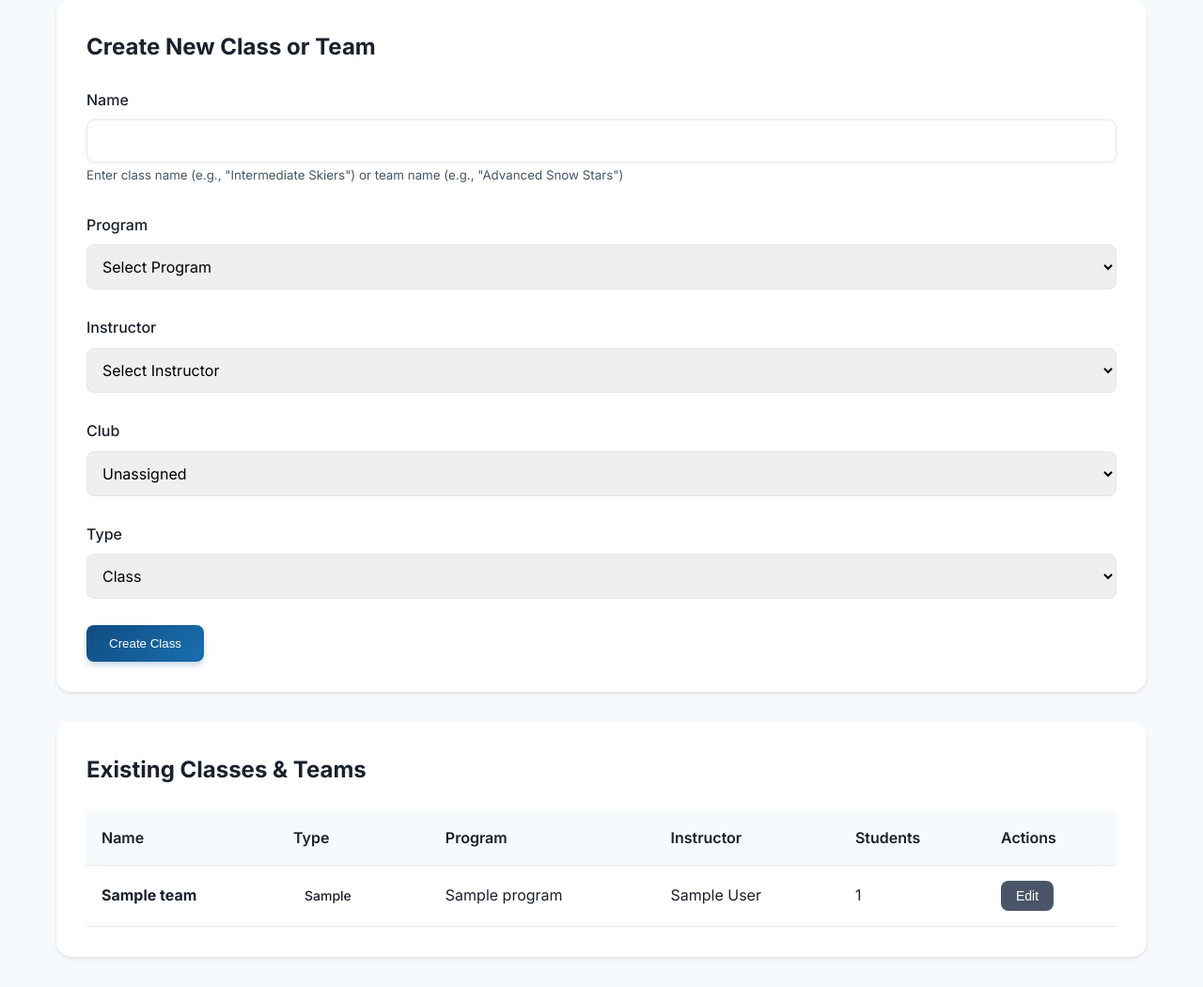
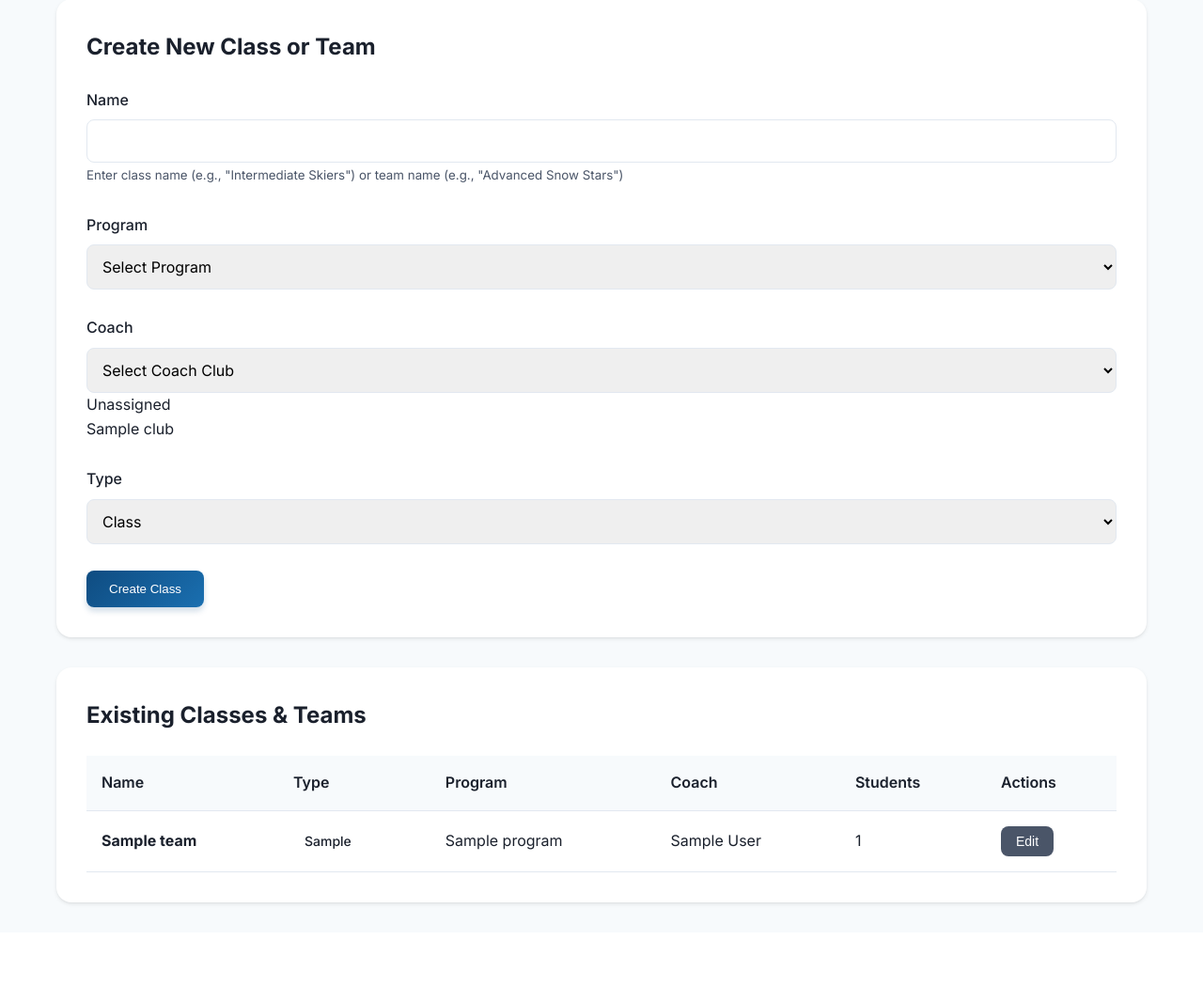
Before and after one commit to dustintitus/alpine-ontario-snow-stars, a Flask app: page /admin/teams in a window 1280 px wide. Shown: the part 230-1280 px from the top of the page at 94% size. After the commit the page ends 1194 px from the top, so only its background shows below. Run offline with Flask 3, Linux system fonts and the light colour scheme; a user stored in the database is signed in; tables that the repository leaves empty hold one stand-in row (values such as "Sample post").

Commit message:
refactor: rename instructor to coach throughout app; update home page for Alpine Ontario Snow Stars

```diff
--- a/app.py
+++ b/app.py
@@ -57,7 +57,7 @@
             ('Snowflakes', 'Early learning program for young beginners', 'weekly', 8, 'saturday'),
             ('High Flyers', 'Advanced program for developing competitive skiers', 'daily', 8, None),
             ('Trail Blazers', 'Multi-level program for progressive skill development', 'weekly', 6, 'sunday'),
-            ('LIT', 'Leader in Training program for aspiring instructors', 'daily', 10, None),
+            ('LIT', 'Leader in Training program for aspiring coaches', 'daily', 10, None),
             ('Adult', 'Program designed for adult skiers and snowboarders', 'weekly', 4, 'saturday'),
             ('Terrain Park', 'Specialized program for terrain park and freestyle development', 'daily', 6, None)
         ]
@@ -75,17 +75,17 @@
 
         db.session.flush()  # Get the program IDs
 
-        # Create instructor
-        if not User.query.filter_by(username='instructor1').first():
-            instructor = User(
-                username='instructor1',
-                email='instructor@example.com',
-                password_hash=generate_password_hash('instructor123', method='pbkdf2:sha256'),
-                user_type='instructor',
+        # Create coach
+        if not User.query.filter_by(username='coach1').first():
+            coach = User(
+                username='coach1',
+                email='coach@example.com',
+                password_hash=generate_password_hash('coach123', method='pbkdf2:sha256'),
+                user_type='coach',
                 full_name='Coach Johnson'
             )
-            db.session.add(instructor)
-            db.session.flush()  # Get the instructor ID
+            db.session.add(coach)
+            db.session.flush()  # Get the coach ID
 
         # Create team for Snowflakes program
         snowflakes_program = Program.query.filter_by(name='Snowflakes').first()
@@ -93,7 +93,7 @@
             team = Team(
                 name='Snowflakes Demo Team',
                 program_id=snowflakes_program.id,
-                instructor_id=2,
+                coach_id=2,
                 team_type='class',
                 club_id=Club.query.filter_by(name='Horseshoe Valley Ski Club').first().id if Club.query.filter_by(name='Horseshoe Valley Ski Club').first() else None
             )
@@ -112,7 +112,7 @@
                 participates_skier=True,
                 participates_snowboarder=True,  # Can participate in both
                 participates_snow_stars=True,
-                instructor_id=2,
+                coach_id=2,
                 team_id=demo_team.id,
                 club_id=Club.query.filter_by(name='Horseshoe Valley Ski Club').first().id if Club.query.filter_by(name='Horseshoe Valley Ski Club').first() else None
             )
@@ -189,10 +189,10 @@
     if user_type == 'admin':
         users = User.query.all()
         return render_template('dashboard_admin.html', users=users)
-    elif user_type == 'instructor':
-        # Get students from instructor's teams
-        instructor_teams = Team.query.filter_by(instructor_id=current_user.id).all()
-        team_ids = [team.id for team in instructor_teams]
+    elif user_type == 'coach':
+        # Get students from coach's teams
+        coach_teams = Team.query.filter_by(coach_id=current_user.id).all()
+        team_ids = [team.id for team in coach_teams]
 
         students = []
         if team_ids:
@@ -202,9 +202,9 @@
             ).all()
 
         recent_evaluations = Evaluation.query.filter_by(
-            instructor_id=current_user.id
+            coach_id=current_user.id
         ).order_by(Evaluation.created_at.desc()).limit(5).all()
-        return render_template('dashboard_instructor.html', students=students, evaluations=recent_evaluations, teams=instructor_teams if instructor_teams else [])
+        return render_template('dashboard_coach.html', students=students, evaluations=recent_evaluations, teams=coach_teams if coach_teams else [])
     else:
         evaluations = Evaluation.query.filter_by(student_id=current_user.id).order_by(Evaluation.level).all()
         return render_template('dashboard_student.html', evaluations=evaluations)
@@ -222,7 +222,7 @@
         password = request.form.get('password')
         full_name = request.form.get('full_name')
         user_type = request.form.get('user_type')
-        instructor_id = request.form.get('instructor_id')
+        coach_id = request.form.get('coach_id')
         team_id = request.form.get('team_id')
         club_id = request.form.get('club_id')
         participates_skier = request.form.get('participates_skier') == 'on'
@@ -231,7 +231,11 @@
 
         if User.query.filter_by(username=username).first():
             flash('Username already exists', 'error')
-            return render_template('register.html', instructors=instructors, teams=teams, programs=programs, clubs=clubs)
+            coaches = User.query.filter_by(user_type='coach').all()
+            teams = Team.query.all()
+            programs = Program.query.all()
+            clubs = Club.query.all()
+            return render_template('register.html', coaches=coaches, teams=teams, programs=programs, clubs=clubs)
 
         new_user = User(
             username=username,
@@ -243,7 +247,7 @@
             participates_skier=participates_skier if user_type == 'student' else False,
             participates_snowboarder=participates_snowboarder if user_type == 'student' else False,
             participates_snow_stars=participates_snow_stars if user_type == 'student' else False,
-            instructor_id=int(instructor_id) if instructor_id else None,
+            coach_id=int(coach_id) if coach_id else None,
             team_id=int(team_id) if team_id and user_type == 'student' else None
         )
 
@@ -252,22 +256,22 @@
         flash('User created successfully', 'success')
         return redirect(url_for('dashboard'))
 
-    instructors = User.query.filter_by(user_type='instructor').all()
+    coaches = User.query.filter_by(user_type='coach').all()
     teams = Team.query.all()
     programs = Program.query.all()
     clubs = Club.query.all()
-    return render_template('register.html', instructors=instructors, teams=teams, programs=programs, clubs=clubs)
+    return render_template('register.html', coaches=coaches, teams=teams, programs=programs, clubs=clubs)
 
 @app.route('/evaluate/<int:student_id>', methods=['GET', 'POST'])
 @login_required
 def evaluate_student(student_id):
-    if current_user.user_type != 'instructor':
-        flash('Only instructors can evaluate students', 'error')
+    if current_user.user_type != 'coach':
+        flash('Only coaches can evaluate athletes', 'error')
         return redirect(url_for('dashboard'))
 
     student = User.query.get_or_404(student_id)
 
-    if student.user_type != 'student' or student.instructor_id != current_user.id:
+    if student.user_type != 'student' or student.coach_id != current_user.id:
         flash('You can only evaluate your assigned students', 'error')
         return redirect(url_for('dashboard'))
 
@@ -304,7 +308,7 @@
 
         evaluation = Evaluation(
             student_id=student_id,
-            instructor_id=current_user.id,
+            coach_id=current_user.id,
             sport_type=sport_type,
             level=level,
             skills_score=float(request.form.get('skills_score')),
@@ -365,7 +369,7 @@
         flash('Access denied', 'error')
         return redirect(url_for('dashboard'))
 
-    if current_user.user_type == 'instructor' and evaluation.instructor_id != current_user.id:
+    if current_user.user_type == 'coach' and evaluation.coach_id != current_user.id:
         flash('Access denied', 'error')
         return redirect(url_for('dashboard'))
 
@@ -392,9 +396,9 @@
 
     teams = Team.query.all()
     programs = Program.query.all()
-    instructors = User.query.filter_by(user_type='instructor').all()
+    coaches = User.query.filter_by(user_type='coach').all()
     clubs = Club.query.all()
-    return render_template('manage_teams.html', teams=teams, programs=programs, instructors=instructors, clubs=clubs)
+    return render_template('manage_teams.html', teams=teams, programs=programs, coaches=coaches, clubs=clubs)
 
 @app.route('/admin/create_team', methods=['POST'])
 @login_required
@@ -405,11 +409,11 @@
 
     name = request.form.get('name')
     program_id = int(request.form.get('program_id'))
-    instructor_id = int(request.form.get('instructor_id'))
+    coach_id = int(request.form.get('coach_id'))
     team_type = request.form.get('team_type', 'class')  # 'class' for STEP/RIP, 'team' for Snow Stars
     club_id = request.form.get('club_id')
 
-    team = Team(name=name, program_id=program_id, instructor_id=instructor_id, team_type=team_type, club_id=int(club_id) if club_id else None)
+    team = Team(name=name, program_id=program_id, coach_id=coach_id, team_type=team_type, club_id=int(club_id) if club_id else None)
     db.session.add(team)
     db.session.commit()
     flash('Team created successfully', 'success')
@@ -505,7 +509,7 @@
     team = Team.query.get_or_404(team_id)
     team.name = request.form.get('name')
     team.program_id = int(request.form.get('program_id'))
-    team.instructor_id = int(request.form.get('instructor_id'))
+    team.coach_id = int(request.form.get('coach_id'))
     team.team_type = request.form.get('team_type')
     club_id = request.form.get('club_id')
     team.club_id = int(club_id) if club_id else None
@@ -595,14 +599,14 @@
 @login_required
 def manage_attendance(team_id):
     """Manage attendance for a team"""
-    if current_user.user_type not in ['admin', 'instructor']:
+    if current_user.user_type not in ['admin', 'coach']:
         flash('Access denied', 'error')
         return redirect(url_for('dashboard'))
 
     team = Team.query.get_or_404(team_id)
 
-    # Check if instructor has access to this team
-    if current_user.user_type == 'instructor' and team.instructor_id != current_user.id:
+    # Check if coach has access to this team
+    if current_user.user_type == 'coach' and team.coach_id != current_user.id:
         flash('Access denied', 'error')
         return redirect(url_for('dashboard'))
 
@@ -618,14 +622,14 @@
 @login_required
 def record_attendance(team_id):
     """Record attendance for a team session"""
-    if current_user.user_type not in ['admin', 'instructor']:
+    if current_user.user_type not in ['admin', 'coach']:
         flash('Access denied', 'error')
         return redirect(url_for('dashboard'))
 
     team = Team.query.get_or_404(team_id)
 
-    # Check if instructor has access to this team
-    if current_user.user_type == 'instructor' and team.instructor_id != current_user.id:
+    # Check if coach has access to this team
+    if current_user.user_type == 'coach' and team.coach_id != current_user.id:
         flash('Access denied', 'error')
         return redirect(url_for('dashboard'))
 
--- a/templates/dashboard_instructor.html
+++ b/templates/dashboard_coach.html
@@ -1,10 +1,10 @@
 {% extends "base.html" %}
 
-{% block title %}Instructor Dashboard{% endblock %}
+{% block title %}Coach Dashboard{% endblock %}
 
 {% block content %}
 <div class="dashboard-header">
-    <h2>Instructor Dashboard</h2>
+    <h2>Coach Dashboard</h2>
 </div>
 
 {% if teams %}
--- a/templates/dashboard_student.html
+++ b/templates/dashboard_student.html
@@ -50,7 +50,7 @@
         </tbody>
     </table>
     {% else %}
-    <p>No evaluations yet. Your instructor will add evaluations here.</p>
+    <p>No evaluations yet. Your coach will add evaluations here.</p>
     {% endif %}
 </div>
 {% endblock %}
--- a/templates/manage_teams.html
+++ b/templates/manage_teams.html
@@ -26,11 +26,11 @@
             </select>
         </div>
         <div class="form-group">
-            <label for="instructor_id">Instructor</label>
-            <select id="instructor_id" name="instructor_id" required>
-                <option value="">Select Instructor</option>
-                {% for instructor in instructors %}
-                <option value="{{ instructor.id }}">{{ instructor.full_name }}</option>
+            <label for="coach_id">Coach</label>
+            <select id="coach_id" name="coach_id" required>
+                <option value="">Select Coach</option-read
+                {% for coach in coaches %}
+                <option value="{{ coach.id }}">{{ coach.full_name }}</option>
                 {% endfor %}
             </select>
         </div>
@@ -63,7 +63,7 @@
                 <th>Name</th>
                 <th>Type</th>
                 <th>Program</th>
-                <th>Instructor</th>
+                <th>Coach</th>
                 <th>Students</th>
                 <th>Actions</th>
             </tr>
@@ -88,10 +88,10 @@
                                 </select>
                             </div>
                             <div class="form-group">
-                                <label for="instructor_id-{{ team.id }}">Instructor</label>
-                                <select id="instructor_id-{{ team.id }}" name="instructor_id" required>
-                                    {% for inst in instructors %}
-                                    <option value="{{ inst.id }}" {% if inst.id == team.instructor_id %}selected{% endif %}>{{ inst.full_name }}</option>
+                                <label for="coach_id-{{ team.id }}">Coach</label>
+                                <select id="coach_id-{{ team.id }}" name="coach_id" required>
+                                    {% for c in coaches %}
+                                    <option value="{{ c.id }}" {% if c.id == team.coach_id %}selected{% endif %}>{{ c.full_name }}</option>
                                     {% endfor %}
                                 </select>
                             </div>
@@ -118,7 +118,7 @@
                 </td>
                 <td><span class="badge badge-{{ team.team_type }}">{{ team.team_type }}</span></td>
                 <td>{{ team.program.name }}</td>
-                <td>{{ team.instructor.full_name }}</td>
+                <td>{{ team.coach.full_name }}</td>
                 <td>{{ team.students|length }}</td>
                 <td>
                     <button onclick="toggleEdit({{ team.id }})" class="btn btn-sm btn-secondary">Edit</button>
--- a/templates/view_evaluation.html
+++ b/templates/view_evaluation.html
@@ -11,7 +11,7 @@
             <strong>Student:</strong> {{ evaluation.student.full_name }}
         </div>
         <div class="info-row">
-            <strong>Instructor:</strong> {{ evaluation.instructor.full_name }}
+            <strong>Coach:</strong> {{ evaluation.coach.full_name }}
         </div>
         <div class="info-row">
             <strong>Level:</strong> Racing (Snow Stars) Level {{ evaluation.level }}
```
Also changed, not shown: models.py (+7 -7 lines), templates/dashboard_admin.html (+4 -4 lines), templates/index.html (+7 -7 lines), templates/register.html (+9 -9 lines), 2 other files.
